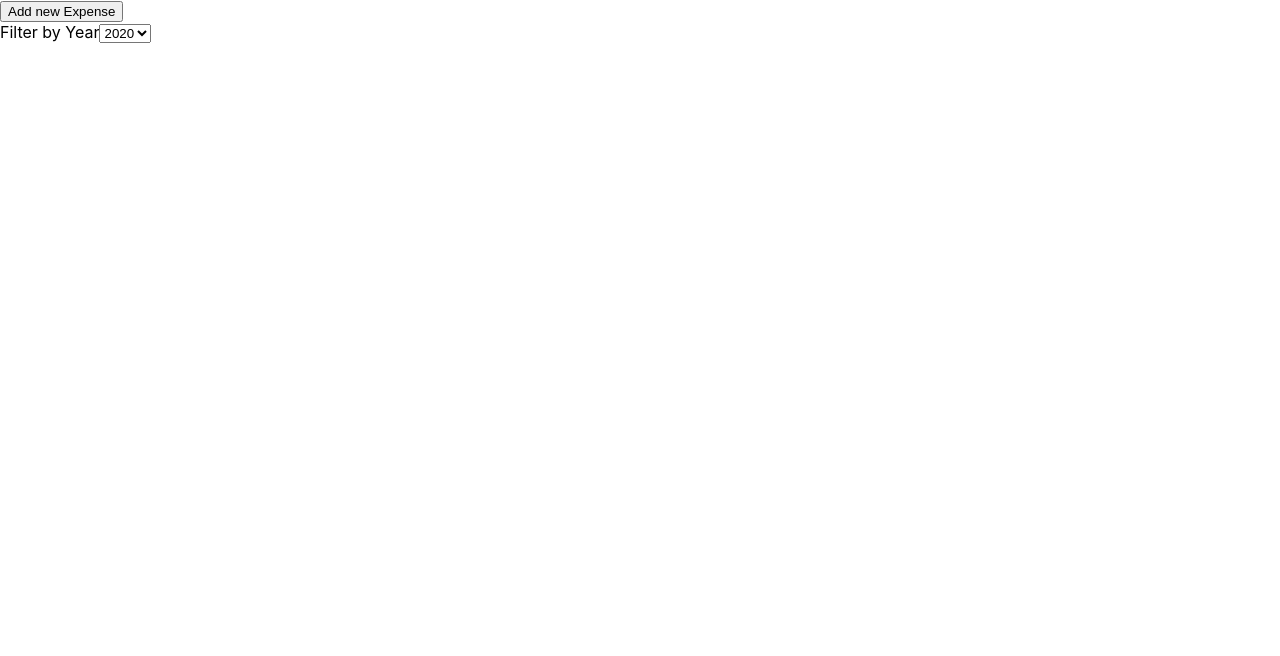
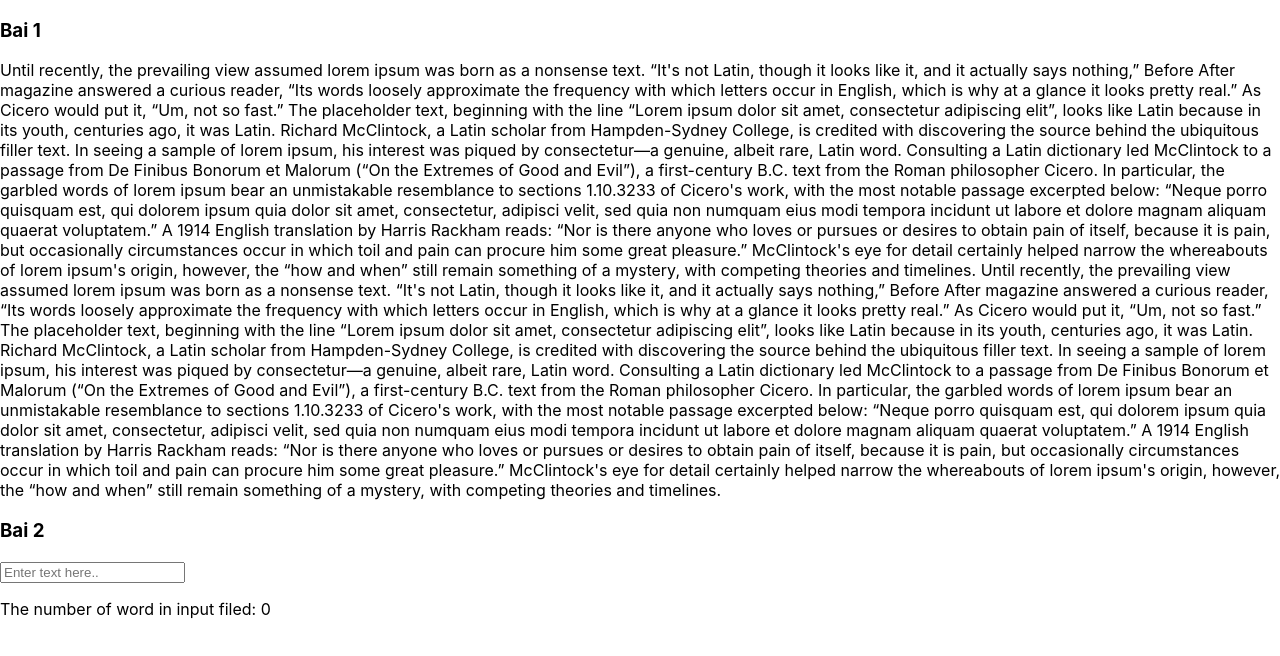
Before and after one commit to thanhsonnguyen-gif/MindX-CIJS73, a React (Create React App) app in the folder session-tree/: page / in a window 1280 px wide. Shown: the top 656 px of the page. Built offline with nearby package versions, Linux system fonts and the light colour scheme.

Commit message:
upload session 8

```diff
--- a/session-tree/src/App.js
+++ b/session-tree/src/App.js
@@ -1,8 +1,8 @@
 import "./App.css";
-import ExpenseApp from './assignment-1/assignment-1'
+import Session_8 from './session-8/session-8'
 
 function App() {
-  return <ExpenseApp />
+  return <Session_8 />
 }
 
 export default App;
--- /dev/null
+++ b/session-tree/src/session-8/session-8.css
@@ -0,0 +1,9 @@
+html{
+    scroll-behavior: smooth;
+}
+
+.btn-to-top{
+    position: fixed;
+    bottom: 10px;
+    right: 10px;
+}
--- /dev/null
+++ b/session-tree/src/session-8/session-8.js
@@ -0,0 +1,108 @@
+import "./session-8.css";
+import { useState, useEffect } from "react";
+
+const Session_8 = () => {
+  const handleClickBtn = () => {
+    document.documentElement.scrollTop = 0;
+  };
+  const [showButton, setShowButton] = useState(false);
+  const handleScroll = () => {
+    setShowButton(document.documentElement.scrollTop > 0 ? true : false);
+  };
+  useEffect(() => {
+    document.addEventListener("scroll", handleScroll);
+    return () => {
+      document.removeEventListener("scroll", handleScroll);
+    };
+  }, [showButton]);
+
+  const [inputText, setInputText] = useState("");
+  const [countingText, setCountingText] = useState(0);
+  const handleTypeText = (e) => {
+    setInputText(e.target.value);
+    setCountingText(
+      e.target.value === "" ? 0 : inputText.trim().split().length
+    );
+  };
+
+  return (
+    <div>
+      <div>
+        <h3>Bai 1</h3>
+        <div>
+          Until recently, the prevailing view assumed lorem ipsum was born as a
+          nonsense text. “It's not Latin, though it looks like it, and it
+          actually says nothing,” Before After magazine answered a curious
+          reader, “Its words loosely approximate the frequency with which
+          letters occur in English, which is why at a glance it looks pretty
+          real.” As Cicero would put it, “Um, not so fast.” The placeholder
+          text, beginning with the line “Lorem ipsum dolor sit amet, consectetur
+          adipiscing elit”, looks like Latin because in its youth, centuries
+          ago, it was Latin. Richard McClintock, a Latin scholar from
+          Hampden-Sydney College, is credited with discovering the source behind
+          the ubiquitous filler text. In seeing a sample of lorem ipsum, his
+          interest was piqued by consectetur—a genuine, albeit rare, Latin word.
+          Consulting a Latin dictionary led McClintock to a passage from De
+          Finibus Bonorum et Malorum (“On the Extremes of Good and Evil”), a
+          first-century B.C. text from the Roman philosopher Cicero. In
+          particular, the garbled words of lorem ipsum bear an unmistakable
+          resemblance to sections 1.10.3233 of Cicero's work, with the most
+          notable passage excerpted below: “Neque porro quisquam est, qui
+          dolorem ipsum quia dolor sit amet, consectetur, adipisci velit, sed
+          quia non numquam eius modi tempora incidunt ut labore et dolore magnam
+          aliquam quaerat voluptatem.” A 1914 English translation by Harris
+          Rackham reads: “Nor is there anyone who loves or pursues or desires to
+          obtain pain of itself, because it is pain, but occasionally
+          circumstances occur in which toil and pain can procure him some great
+          pleasure.” McClintock's eye for detail certainly helped narrow the
+          whereabouts of lorem ipsum's origin, however, the “how and when” still
+          remain something of a mystery, with competing theories and timelines.
+          Until recently, the prevailing view assumed lorem ipsum was born as a
+          nonsense text. “It's not Latin, though it looks like it, and it
+          actually says nothing,” Before After magazine answered a curious
+          reader, “Its words loosely approximate the frequency with which
+          letters occur in English, which is why at a glance it looks pretty
+          real.” As Cicero would put it, “Um, not so fast.” The placeholder
+          text, beginning with the line “Lorem ipsum dolor sit amet, consectetur
+          adipiscing elit”, looks like Latin because in its youth, centuries
+          ago, it was Latin. Richard McClintock, a Latin scholar from
+          Hampden-Sydney College, is credited with discovering the source behind
+          the ubiquitous filler text. In seeing a sample of lorem ipsum, his
+          interest was piqued by consectetur—a genuine, albeit rare, Latin word.
+          Consulting a Latin dictionary led McClintock to a passage from De
+          Finibus Bonorum et Malorum (“On the Extremes of Good and Evil”), a
+          first-century B.C. text from the Roman philosopher Cicero. In
+          particular, the garbled words of lorem ipsum bear an unmistakable
+          resemblance to sections 1.10.3233 of Cicero's work, with the most
+          notable passage excerpted below: “Neque porro quisquam est, qui
+          dolorem ipsum quia dolor sit amet, consectetur, adipisci velit, sed
+          quia non numquam eius modi tempora incidunt ut labore et dolore magnam
+          aliquam quaerat voluptatem.” A 1914 English translation by Harris
+          Rackham reads: “Nor is there anyone who loves or pursues or desires to
+          obtain pain of itself, because it is pain, but occasionally
+          circumstances occur in which toil and pain can procure him some great
+          pleasure.” McClintock's eye for detail certainly helped narrow the
+          whereabouts of lorem ipsum's origin, however, the “how and when” still
+          remain something of a mystery, with competing theories and timelines.
+        </div>
+        {showButton && (
+          <button className="btn-to-top" onClick={handleClickBtn}>
+            To Top
+          </button>
+        )}
+      </div>
+      <div>
+        <h3>Bai 2</h3>
+        <input
+          type="text"
+          placeholder="Enter text here.."
+          value={inputText}
+          onChange={handleTypeText}
+        />
+        <p>The number of word in input filed: {countingText}</p>
+      </div>
+    </div>
+  );
+};
+
+export default Session_8;
```
